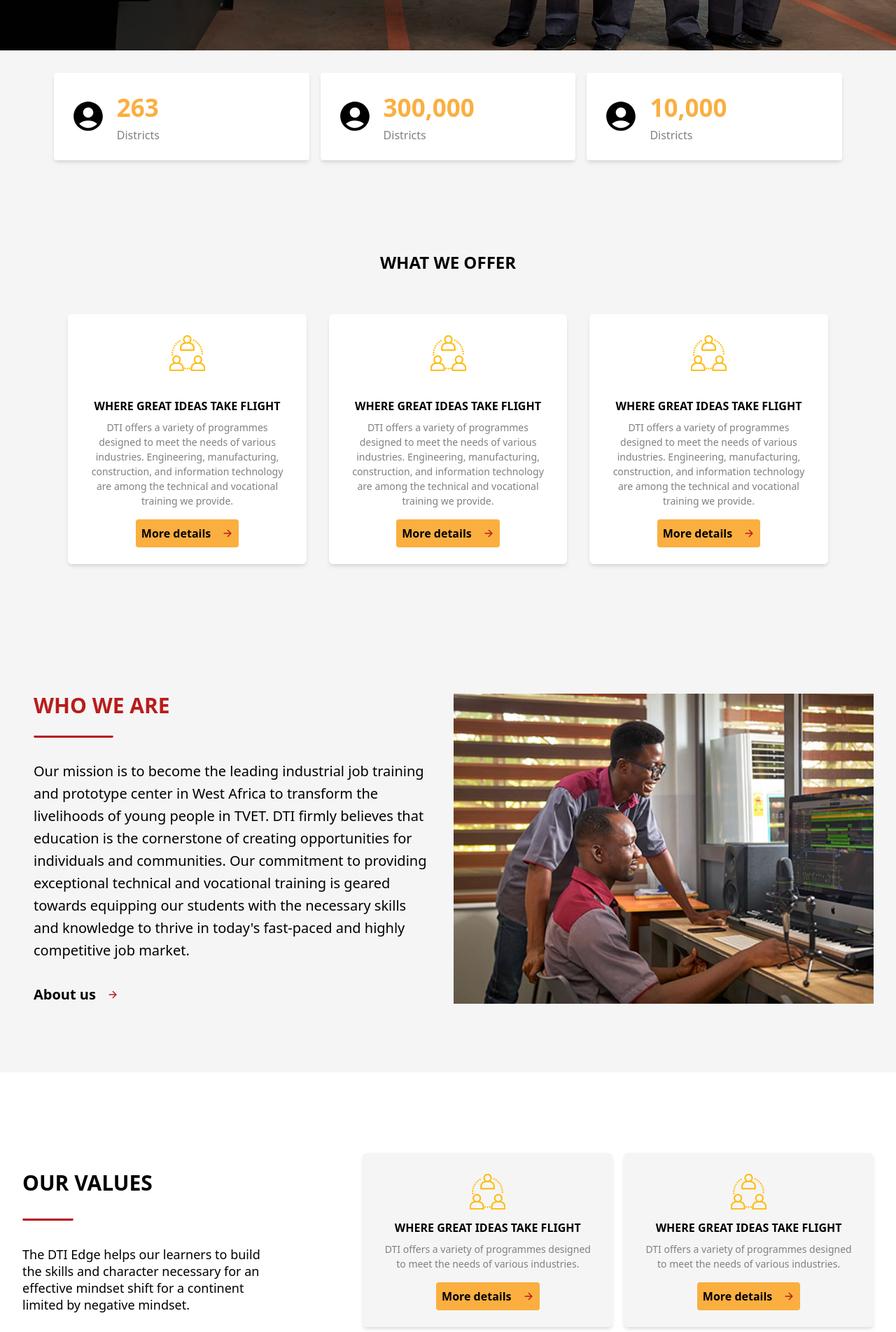
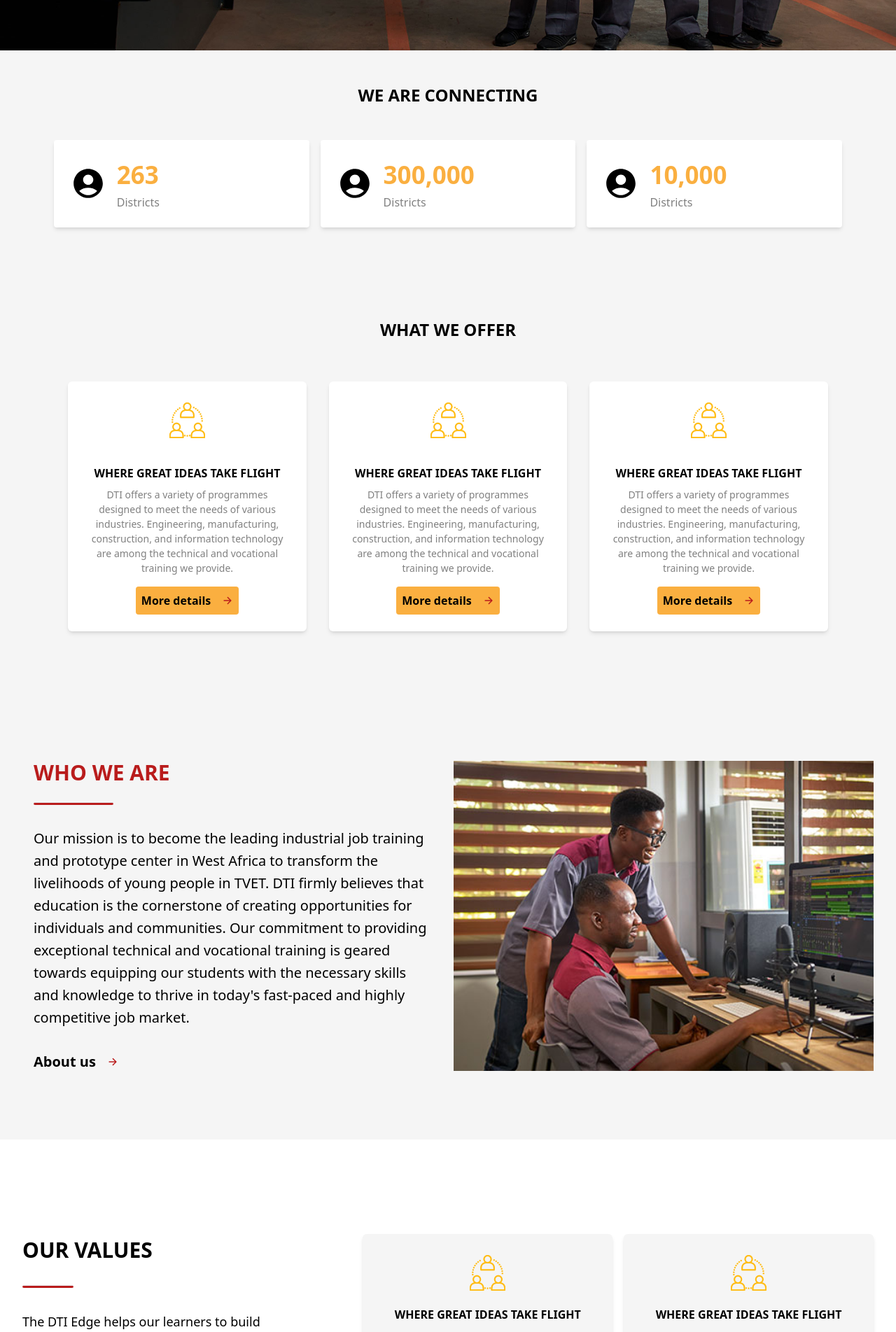
Before and after one commit to NextHubImpact/console-ghana, a React (Vite) app: page / in a window 1280 px wide. Shown: the part 680-2583 px from the top of the page at 70% size. Built offline with nearby package versions, Linux system fonts and the light colour scheme.

Commit message:
contact ui updated

```diff
--- a/src/components/Content.jsx
+++ b/src/components/Content.jsx
@@ -161,6 +161,7 @@ const Content = () => {
     <main className=" ">
       {/* stats */}
       <section className="m-8">
+        <h1 className="text-center text-2xl uppercase m-12 font-semibold">we are connecting</h1>
         <div className="flex items-center  gap-4 justify-center">
               {
                 stats.map((val, index) => {
@@ -276,17 +277,13 @@ const Content = () => {
               return (
                 <div
                   key={index}
-                  className=" flex flex-col  items-center gap-2 bg-[whitesmoke] p-  shadow-md rounded-md hover:scale-105   duration-700   xl:w-[%] p-6"
+                  className=" flex flex-col  items-center gap-4 bg-[whitesmoke] p-  shadow-md rounded-md hover:scale-105   duration-700   xl:w-[%] p-6"
                 >
                   <div className="mb-">
                     <img src={icons.whoweareIcon} alt="" />
                   </div>
                   <h2 className="font-semibold text-nowrap">{title}</h2>
                   <article className=" text-[14px] text-[gray] text-center">{article}</article>
-                  <div className="bg-[#faaf40] p-2 rounded flex items-center gap-4 mt-2 font-semibold">
-                    {link}
-                    {icons.arrowIcon}
-                  </div>
                 </div>
               );
             })}
--- a/src/pages/Contact.jsx
+++ b/src/pages/Contact.jsx
@@ -29,7 +29,7 @@ const Contact = () => {
                 <h2>contact us</h2>
                 <h1 className='text-[28px] font-semibold'>get in touch</h1>
             </div>
-            <div className="flex flex-col gap-8 justify-center items-center w-[%] my-[4rem]">
+            <div className="flex  gap-8 justify-center items-center w-[%] my-[4rem]">
             <div className="flex p-2 gap-8 flex-w items- justify-center w-[%]">
                 {contactData.map((val, index) => {
                     const {icon, title, info} = val;
@@ -47,7 +47,7 @@ const Contact = () => {
                 })}
             </div>
             {/* send message */}
-             <div className=" justify-center p-4  flex flex-col bg-[white] w-[40%]">
+             <div className=" justify-center p-4  flex flex-col bg-[white] w-[60%]">
                 <div className="flex flex-col items-center gap-4 justify-center w-full">
                 <div className='flex flex-col gap-4 items-cente justify-cente w-full'>
                 <div className="flex gap-8">
```
